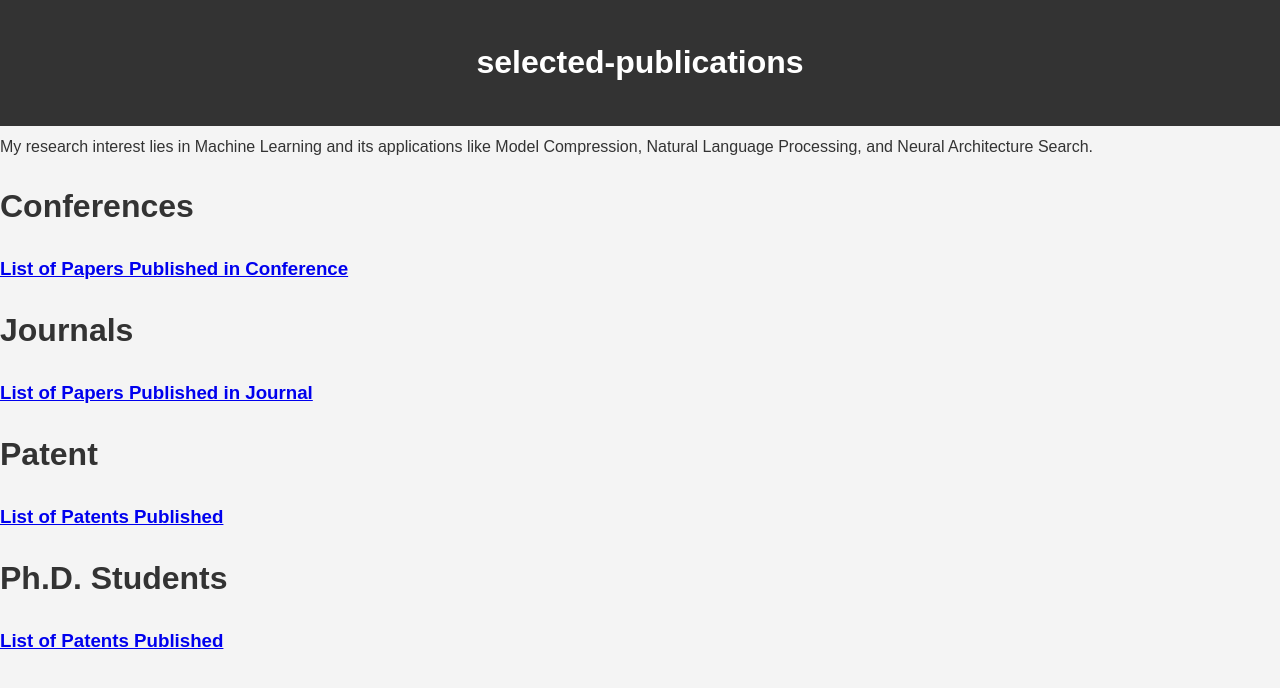
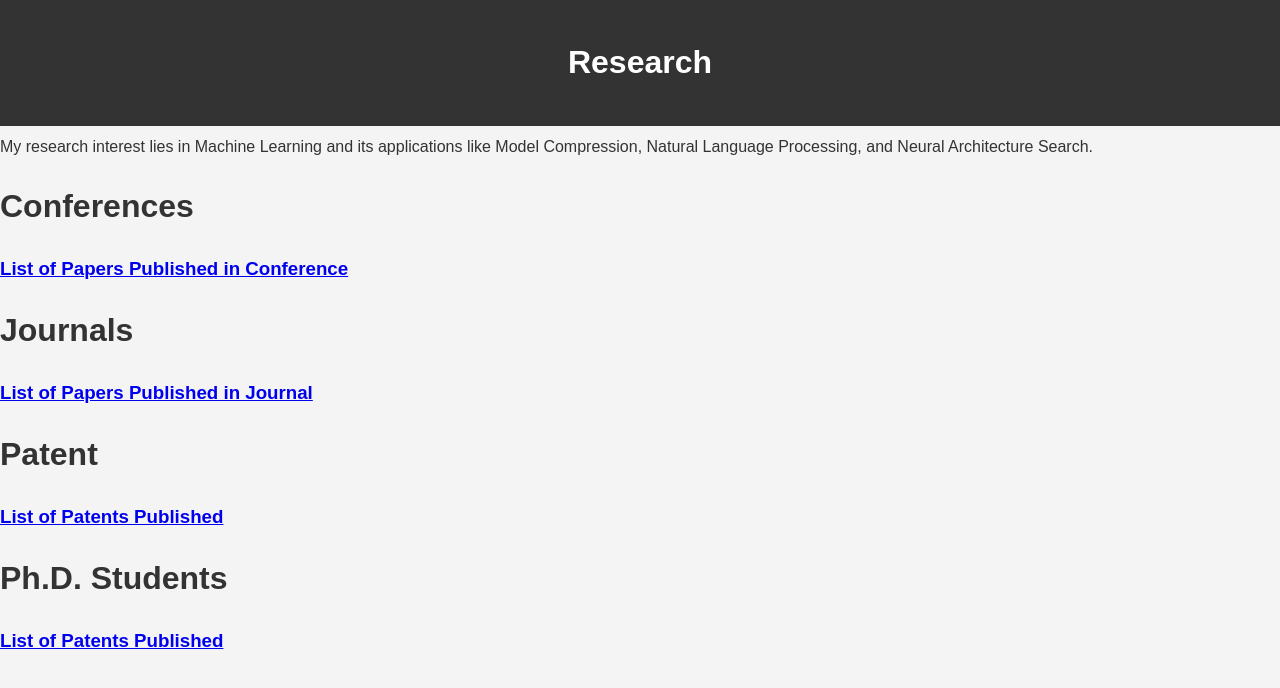
Before and after one commit to aruntakhur/aruntakhur.github.io, a plain HTML site: page publications.html in a window 1280 px wide. Drawn offline with Linux system fonts and the light colour scheme.

Commit message:
Update publications.html

```diff
--- a/publications.html
+++ b/publications.html
@@ -62,7 +62,7 @@
 </head>
 <body>
     <header>
-        <h1>selected-publications</h1>
+        <h1>Research</h1>
     </header>
 
 
```
